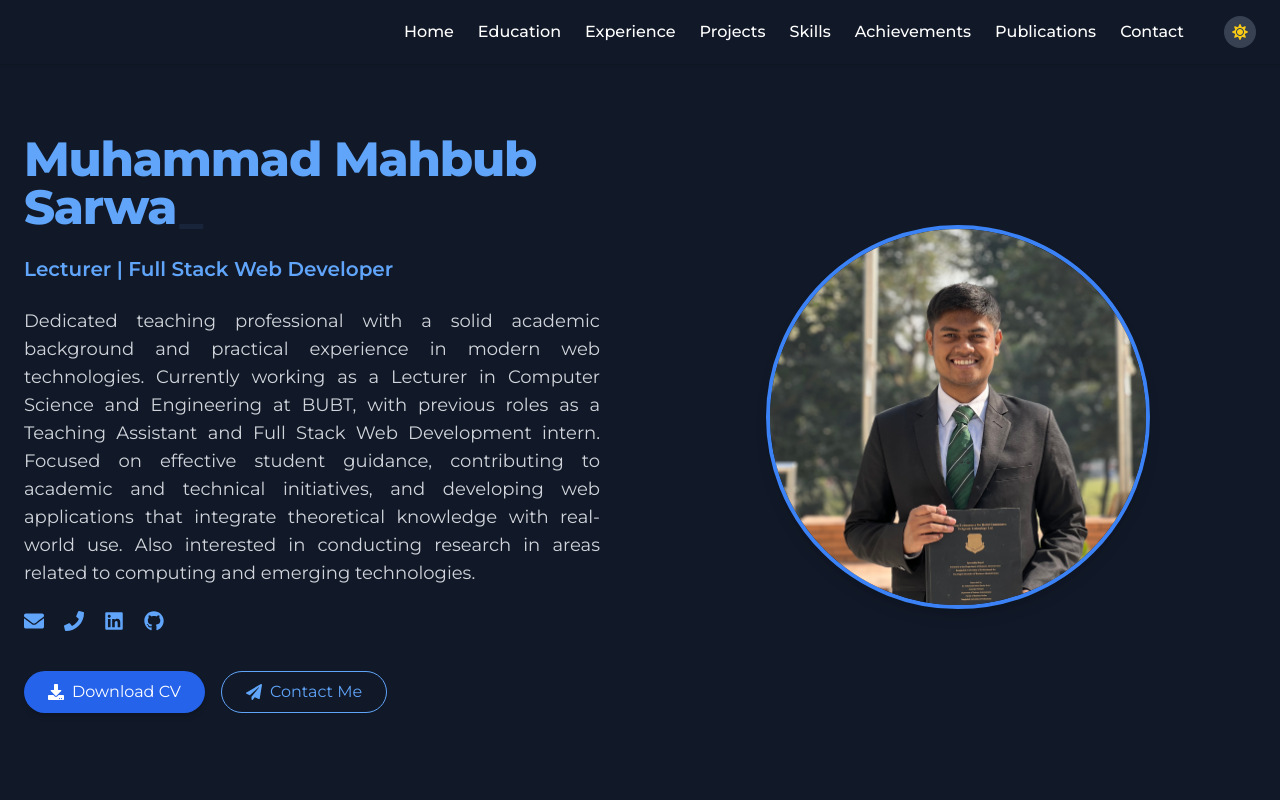
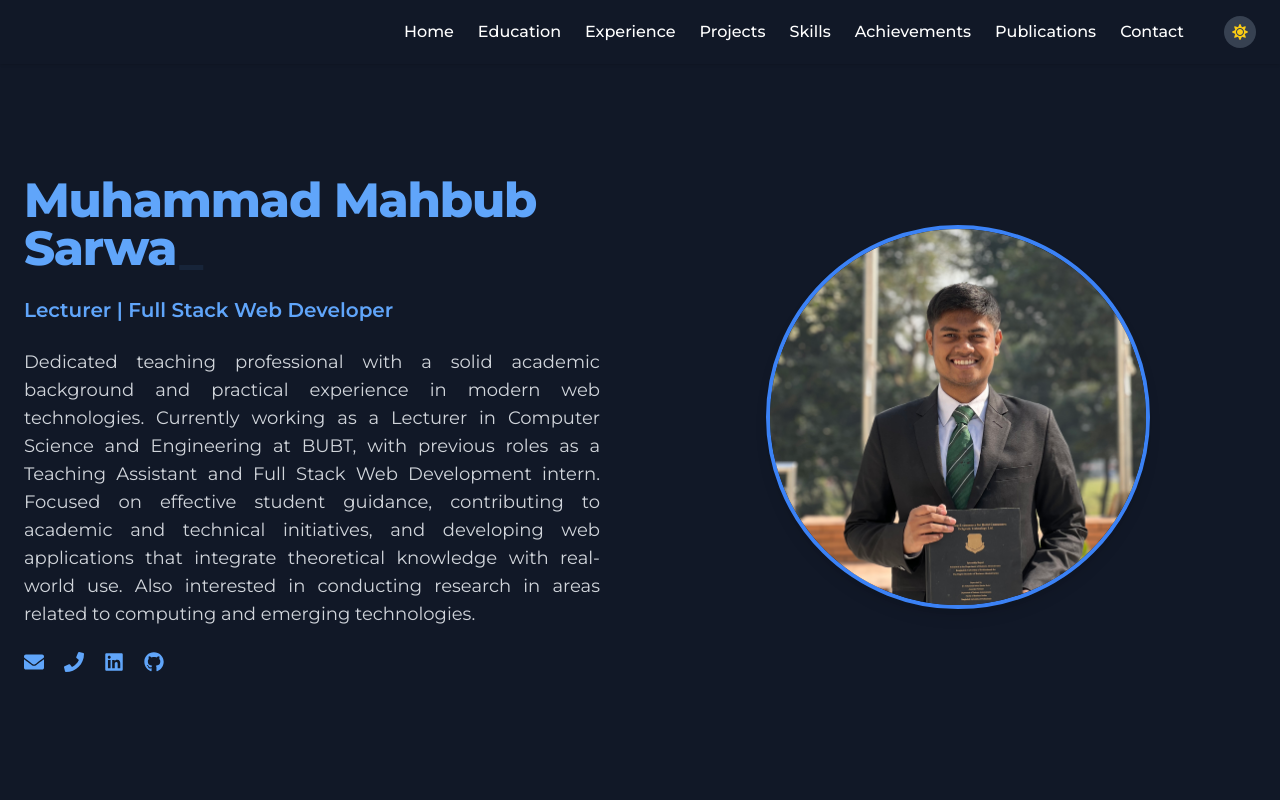
Before and after one commit to Mahbub049/mahbub-sarwar-client, a React (Create React App) app: page / in a window 1280 px wide. Shown: the top 800 px of the page. Built offline with nearby package versions, Linux system fonts and the light colour scheme.

Commit message:
buttons hidden

```diff
--- a/src/components/Hero.jsx
+++ b/src/components/Hero.jsx
@@ -49,7 +49,7 @@ export default function Hero() {
                     </div>
 
                     {/* 📎 Buttons */}
-                    <div className="pt-4 flex flex-col sm:flex-row gap-4 justify-center md:justify-start">
+                    {/* <div className="pt-4 flex flex-col sm:flex-row gap-4 justify-center md:justify-start">
                         <a
                             href="/Mahbub-CV.pdf"
                             download
@@ -66,7 +66,7 @@ export default function Hero() {
                             <FaPaperPlane />
                             <span>Contact Me</span>
                         </a>
-                    </div>
+                    </div> */}
                 </motion.div>
 
 
```
